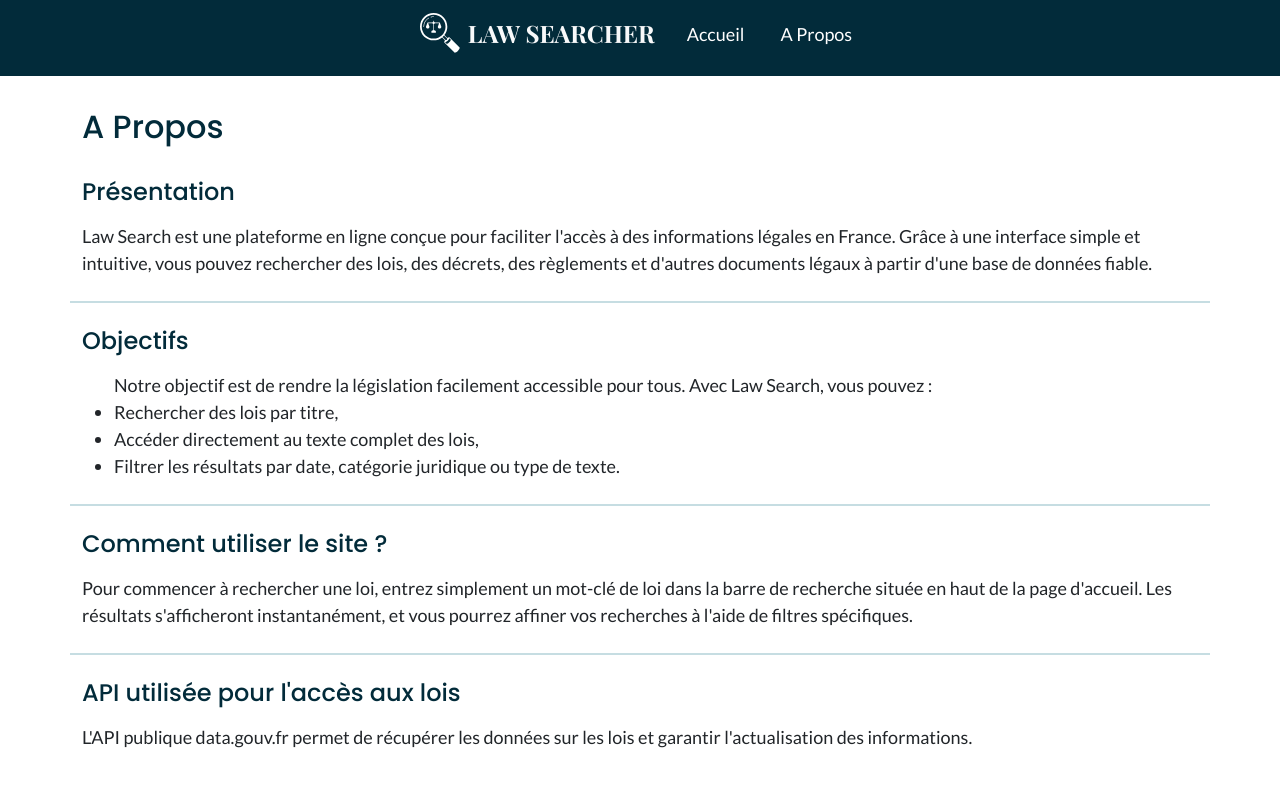
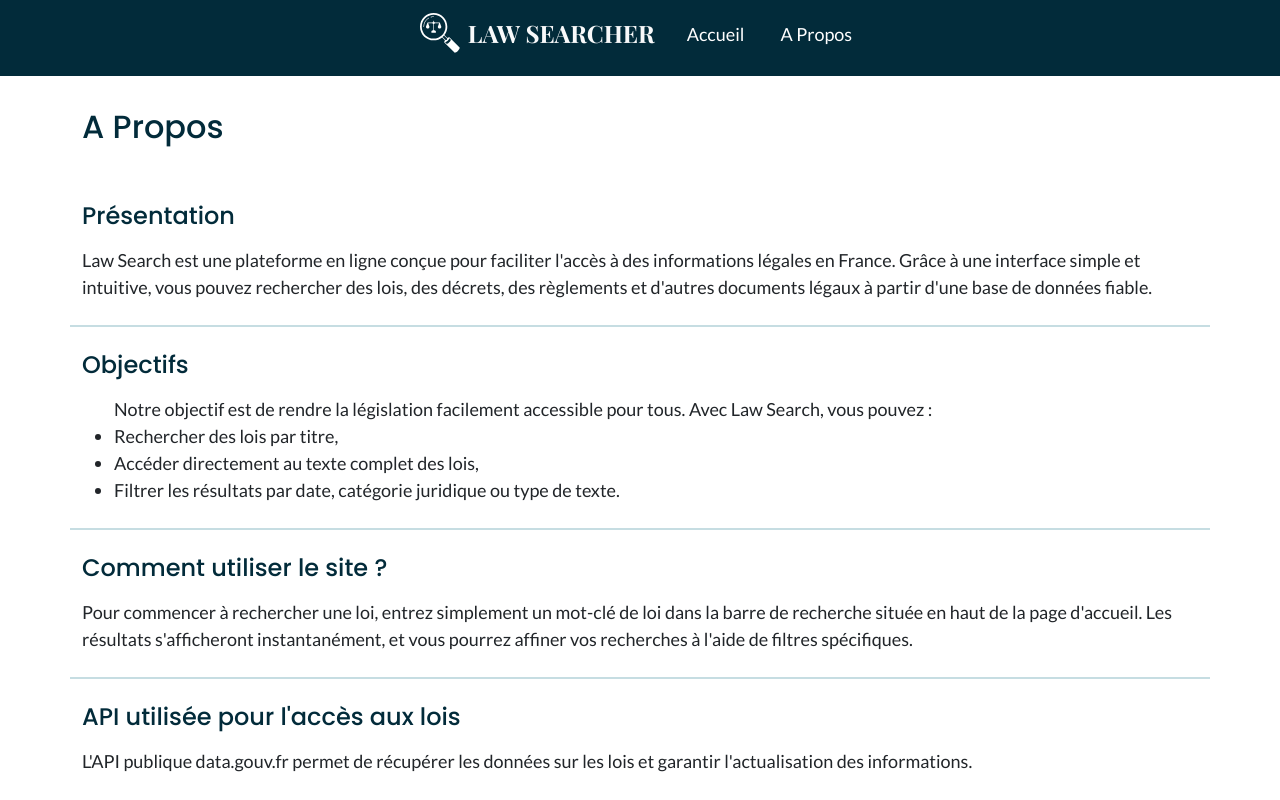
Before and after one commit to Melissa-code/law-searcher, a SvelteKit app: page /apropos in a window 1280 px wide. Shown: the top 800 px of the page. Built offline with nearby package versions, Linux system fonts and the light colour scheme.

Commit message:
Fix style in about page

```diff
--- a/src/routes/apropos/+page.svelte
+++ b/src/routes/apropos/+page.svelte
@@ -7,7 +7,7 @@
 </div>
 
 <!-- informations about Law Searcher -->
-<div class="container mx-3">
+<div class="container mx-3 my-5">
     <div class="row">
         <div class="col-12 my-2">
             <h2 class="mb-3">Présentation</h2>
```
